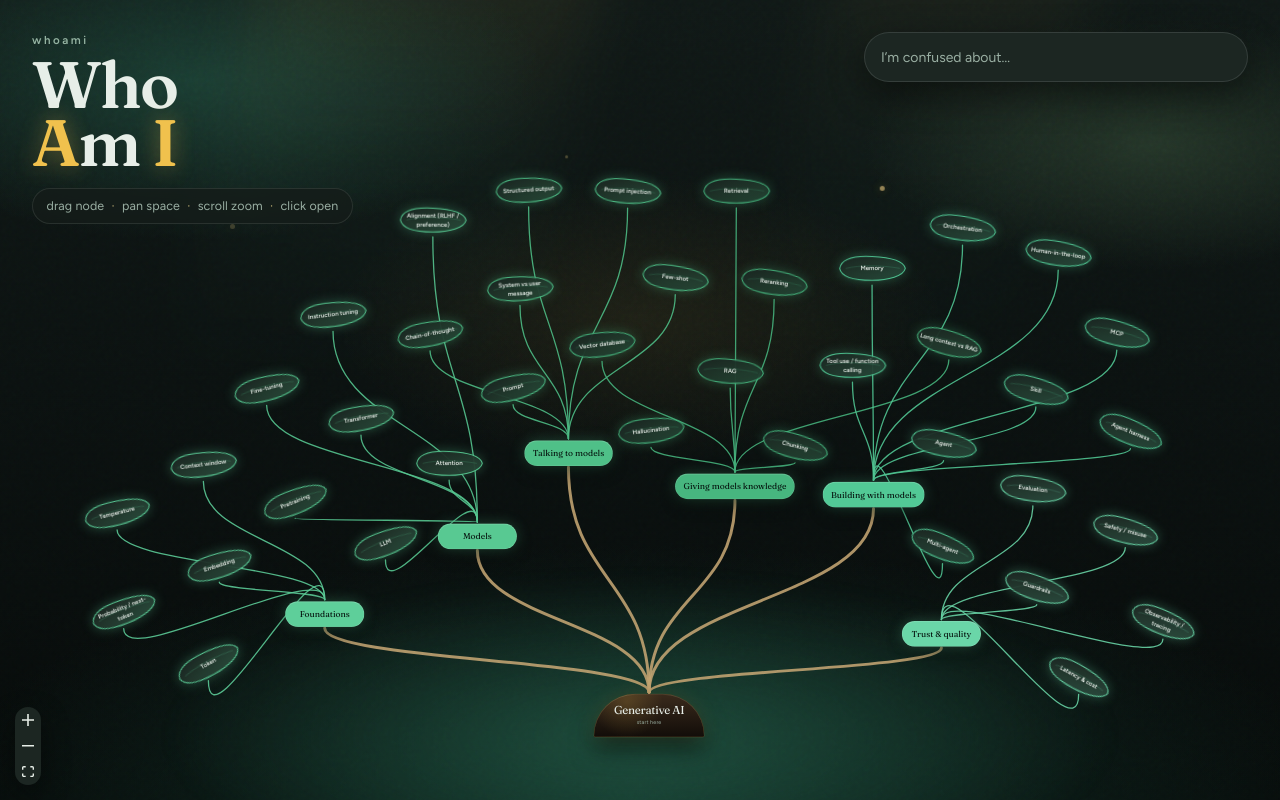
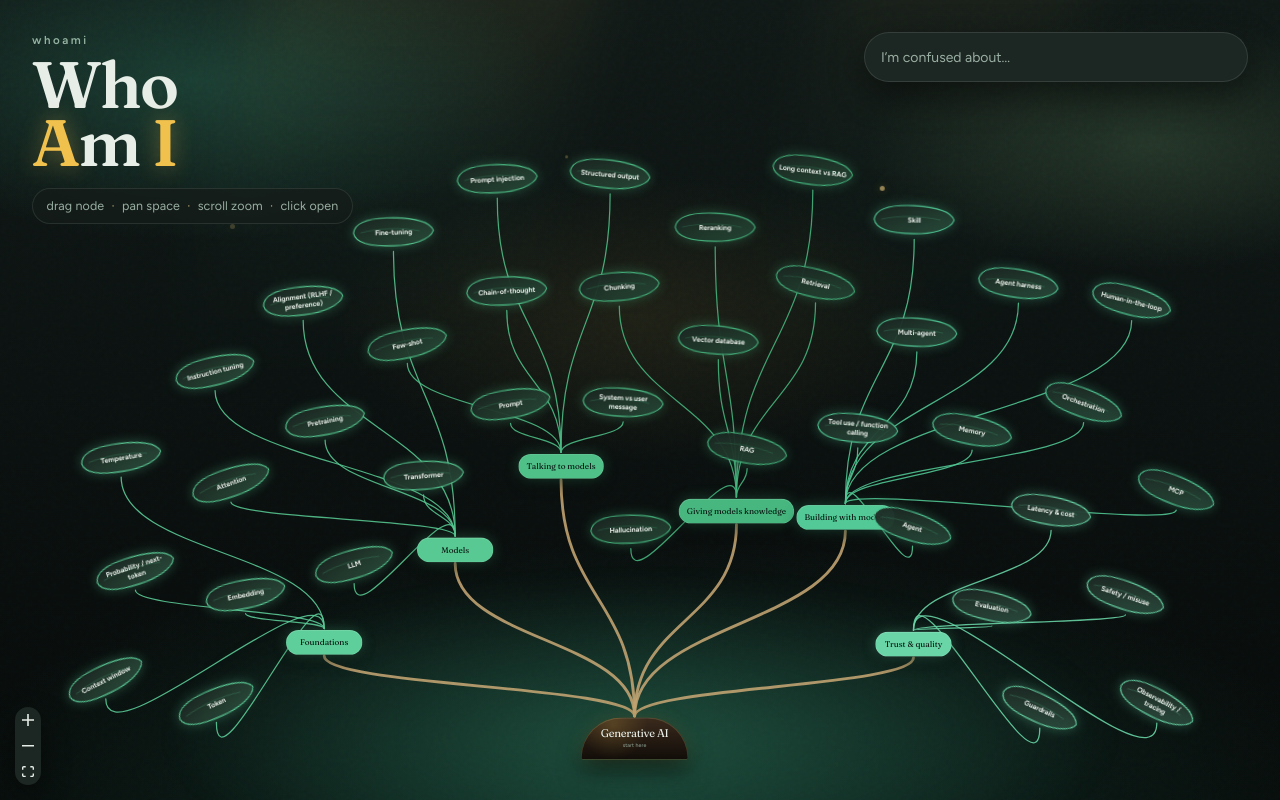
Before and after one commit to radadiavasu/WhoAmI, a Next.js app: page / in a window 1280 px wide. Built offline with nearby package versions, Linux system fonts and the light colour scheme.

Commit message:
Make leaf labels readable and keep placement after focus.
Bigger leaves, path-aware framing, and a picked-leaf visited mark so users can still find where they were on the map.

Co-authored-by: Cursor <cursoragent@cursor.com>

```diff
--- a/src/app/globals.css
+++ b/src/app/globals.css
@@ -281,8 +281,8 @@ body {
 
 .leaf-node {
   position: relative;
-  width: 158px;
-  height: 62px;
+  width: 196px;
+  height: 76px;
   transform: rotate(var(--tilt, 0deg));
   filter: drop-shadow(0 0 12px color-mix(in oklab, var(--limb) 35%, transparent));
 }
@@ -300,8 +300,15 @@ body {
   display: grid;
   place-items: center;
   height: 100%;
-  padding: 0 18px;
+  padding: 0 22px;
   text-align: center;
+}
+
+.leaf-label-text {
+  font-size: 15px;
+  font-weight: 650;
+  line-height: 1.2;
+  letter-spacing: -0.01em;
 }
 
 .whoami-node {
@@ -324,9 +331,39 @@ body {
   transform: rotate(var(--tilt, 0deg)) scale(1.12);
 }
 
+.whoami-node.is-path {
+  z-index: 3;
+  filter: drop-shadow(0 0 16px color-mix(in oklab, var(--sun) 35%, transparent));
+}
+
+/* Visited = picked leaf — tip bitten out + cool mist wash. No badge, no mote. */
+.whoami-node.is-visited .leaf-node {
+  filter: drop-shadow(0 0 8px color-mix(in oklab, var(--ink) 18%, transparent));
+}
+
+.whoami-node.is-visited .leaf-body {
+  stroke: color-mix(in oklab, var(--ink) 55%, var(--limb));
+  stroke-width: 2.7;
+}
+
+.whoami-node.is-visited .leaf-vein {
+  stroke: color-mix(in oklab, var(--ink-soft) 70%, var(--limb));
+  opacity: 0.55;
+  stroke-width: 1.2;
+}
+
+.whoami-node.is-visited .leaf-picked-edge {
+  color: color-mix(in oklab, var(--ink) 88%, var(--moss));
+}
+
 .whoami-node.is-dimmed {
   opacity: 0.12;
   filter: grayscale(0.45);
+}
+
+.whoami-node.is-visited.is-dimmed {
+  opacity: 0.5;
+  filter: grayscale(0.1);
 }
 
 .whoami-node {
--- a/src/components/map/ConceptMap.tsx
+++ b/src/components/map/ConceptMap.tsx
@@ -22,25 +22,31 @@ import { BranchEdge } from "./BranchEdge";
 const nodeTypes = { concept: ConceptNodeView };
 const edgeTypes = { branch: BranchEdge };
 
-function FocusCamera({ focusedId }: { focusedId?: string }) {
-  const { setCenter, getNode, fitView } = useReactFlow();
-  const didFitEmpty = useRef(false);
+function FocusCamera({
+  focusedId,
+  contextIds,
+}: {
+  focusedId?: string;
+  contextIds: string[];
+}) {
+  const { fitView } = useReactFlow();
+  const contextKey = contextIds.slice().sort().join("|");
 
   useEffect(() => {
     if (!focusedId) {
-      if (!didFitEmpty.current) {
-        fitView({ padding: 0.16, duration: 280 });
-        didFitEmpty.current = true;
-      }
+      fitView({ padding: 0.1, duration: 280 });
       return;
     }
-    didFitEmpty.current = false;
-    const node = getNode(focusedId);
-    if (!node) return;
-    const x = node.position.x + (node.measured?.width ?? 150) / 2;
-    const y = node.position.y + (node.measured?.height ?? 56) / 2;
-    setCenter(x, y, { zoom: 1.05, duration: 320 });
-  }, [focusedId, getNode, setCenter, fitView]);
+    const ids = contextIds.length > 0 ? contextIds : [focusedId];
+    // Frame the leaf with its chapter path so placement stays visible.
+    fitView({
+      nodes: ids.map((id) => ({ id })),
+      padding: 0.28,
+      duration: 340,
+      maxZoom: 1.15,
+      minZoom: 0.45,
+    });
+  }, [focusedId, contextKey, contextIds, fitView]);
 
   return null;
 }
@@ -48,10 +54,16 @@ function FocusCamera({ focusedId }: { focusedId?: string }) {
 type Props = {
   concepts: ConceptNode[];
   focusedId?: string;
+  visitedIds: Set<string>;
   onSelect: (id: string) => void;
 };
 
-export function ConceptMap({ concepts, focusedId, onSelect }: Props) {
+export function ConceptMap({
+  concepts,
+  focusedId,
+  visitedIds,
+  onSelect,
+}: Props) {
   // React Flow measures the viewport on the client; SSR HTML never matches.
   const [mounted, setMounted] = useState(false);
   useEffect(() => {
@@ -67,6 +79,15 @@ export function ConceptMap({ concepts, focusedId, onSelect }: Props) {
     () => (focusedId ? getFocusSet(focusedId, concepts) : null),
     [focusedId, concepts],
   );
+
+  const contextIds = useMemo(() => {
+    if (!focusedId || !focus) return [] as string[];
+    return [
+      focusedId,
+      ...focus.pathIds,
+      ...focus.neighborIds,
+    ];
+  }, [focusedId, focus]);
 
   /** User-moved node positions survive focus updates. */
   const draggedPositions = useRef(
@@ -89,11 +110,13 @@ export function ConceptMap({ concepts, focusedId, onSelect }: Props) {
             limbColor: chapterColor(resolveChapterId(n.data.node, byId)),
             focused: focusedId === n.id,
             neighbor: focus?.neighborIds.has(n.id) ?? false,
+            path: focus?.pathIds.has(n.id) ?? false,
+            visited: visitedIds.has(n.id),
             dimmed: focus?.dimmedIds.has(n.id) ?? false,
           } satisfies ConceptNodeData,
         };
       }),
-    [graph.nodes, focusedId, focus, byId],
+    [graph.nodes, focusedId, focus, byId, visitedIds],
   );
 
   const layoutEdges: Edge[] = useMemo(() => {
@@ -112,19 +135,28 @@ export function ConceptMap({ concepts, focusedId, onSelect }: Props) {
       })
       .map((e) => {
         const neighbor = e.data?.kind === "neighbor";
+        const onPath =
+          Boolean(focusedId) &&
+          ((e.source === focusedId && focus?.pathIds.has(e.target)) ||
+            (e.target === focusedId && focus?.pathIds.has(e.source)) ||
+            (focus?.pathIds.has(e.source) && focus?.pathIds.has(e.target)));
         const involved =
           focusedId &&
           (e.source === focusedId ||
             e.target === focusedId ||
             focus?.neighborIds.has(e.source) ||
-            focus?.neighborIds.has(e.target));
+            focus?.neighborIds.has(e.target) ||
+            onPath);
         const dimmed = Boolean(focusedId) && !involved;
         const sourceNode = byId.get(e.source);
-        const stroke = involved
-          ? "var(--sun)"
-          : sourceNode
-            ? chapterColor(resolveChapterId(sourceNode, byId))
-            : "var(--glow)";
+        const stroke =
+          neighbor || onPath
+            ? "var(--sun)"
+            : involved
+              ? "var(--sun)"
+              : sourceNode
+                ? chapterColor(resolveChapterId(sourceNode, byId))
+                : "var(--glow)";
         return {
           id: e.id,
           source: e.source,
@@ -133,8 +165,9 @@ export function ConceptMap({ concepts, focusedId, onSelect }: Props) {
           data: e.data,
           animated: Boolean(involved && neighbor),
           style: {
-            stroke: neighbor ? "var(--sun)" : stroke,
-            opacity: dimmed ? 0.08 : neighbor ? 0.8 : 0.88,
+            stroke,
+            opacity: dimmed ? 0.08 : neighbor || onPath ? 0.9 : 0.88,
+            strokeWidth: onPath ? 2.4 : undefined,
             strokeDasharray: neighbor ? "6 8" : undefined,
           },
         };
@@ -194,7 +227,7 @@ export function ConceptMap({ concepts, focusedId, onSelect }: Props) {
         nodeTypes={nodeTypes}
         edgeTypes={edgeTypes}
         fitView
-        fitViewOptions={{ padding: 0.14 }}
+        fitViewOptions={{ padding: 0.1 }}
         minZoom={0.18}
         maxZoom={2.4}
         proOptions={{ hideAttribution: true }}
@@ -210,7 +243,7 @@ export function ConceptMap({ concepts, focusedId, onSelect }: Props) {
         selectionOnDrag={false}
         nodeDragThreshold={4}
       >
-        <FocusCamera focusedId={focusedId} />
+        <FocusCamera focusedId={focusedId} contextIds={contextIds} />
         <Controls showInteractive={false} position="bottom-left" />
       </ReactFlow>
     </div>
--- a/src/components/map/ConceptNode.tsx
+++ b/src/components/map/ConceptNode.tsx
@@ -12,12 +12,23 @@ export type ConceptNodeData = {
   limbColor: string;
   focused?: boolean;
   neighbor?: boolean;
+  path?: boolean;
+  visited?: boolean;
   dimmed?: boolean;
 };
 
 function ConceptNodeComponent({ data, id }: NodeProps) {
-  const { node, role, angle, limbColor, focused, neighbor, dimmed } =
-    data as ConceptNodeData;
+  const {
+    node,
+    role,
+    angle,
+    limbColor,
+    focused,
+    neighbor,
+    path,
+    visited,
+    dimmed,
+  } = data as ConceptNodeData;
 
   return (
     <div
@@ -25,6 +36,8 @@ function ConceptNodeComponent({ data, id }: NodeProps) {
         "whoami-node relative",
         focused ? "is-focused" : "",
         neighbor ? "is-neighbor" : "",
+        path ? "is-path" : "",
+        visited && !focused ? "is-visited" : "",
         dimmed ? "is-dimmed" : "",
         role === "leaf" ? "is-leaf" : "",
       ].join(" ")}
@@ -57,7 +70,7 @@ function ConceptNodeComponent({ data, id }: NodeProps) {
         </div>
       ) : (
         <div className="leaf-node">
-          <svg className="leaf-svg" viewBox="0 0 180 72" aria-hidden>
+          <svg className="leaf-svg" viewBox="0 0 220 84" aria-hidden>
             <defs>
               <linearGradient id={`leaf-fill-${id}`} x1="0" y1="0" x2="1" y2="1">
                 <stop offset="0%" stopColor="#1a2420" />
@@ -66,26 +79,61 @@ function ConceptNodeComponent({ data, id }: NodeProps) {
                   stopColor="color-mix(in oklab, var(--limb) 32%, #121a17)"
                 />
               </linearGradient>
+              {visited ? (
+                <linearGradient
+                  id={`leaf-picked-${id}`}
+                  x1="0"
+                  y1="0"
+                  x2="1"
+                  y2="1"
+                >
+                  <stop offset="0%" stopColor="#1e2a28" />
+                  <stop offset="55%" stopColor="#243330" />
+                  <stop
+                    offset="100%"
+                    stopColor="color-mix(in oklab, var(--limb) 18%, #2a3532)"
+                  />
+                </linearGradient>
+              ) : null}
             </defs>
             <path
-              d="M14,36 C18,12 52,6 90,8 C132,10 164,18 168,36 C164,54 128,64 90,64 C50,64 18,56 14,36 Z"
-              fill={`url(#leaf-fill-${id})`}
+              className="leaf-body"
+              d={
+                visited && !focused
+                  ? // Picked leaf — bite taken from the tip (you've been here).
+                    "M16,42 C20,14 60,7 110,9 C150,11 178,18 192,30 C186,36 186,48 192,54 C178,66 150,73 110,75 C60,75 20,66 16,42 Z"
+                  : "M16,42 C20,14 60,7 110,9 C155,11 196,20 204,42 C196,64 152,75 110,75 C60,75 20,66 16,42 Z"
+              }
+              fill={
+                visited && !focused
+                  ? `url(#leaf-picked-${id})`
+                  : `url(#leaf-fill-${id})`
+              }
               stroke="var(--limb)"
-              strokeWidth="2.4"
+              strokeWidth="2.6"
               opacity="0.95"
             />
             <path
-              d="M28,36 C60,28 110,28 155,36"
+              className="leaf-vein"
+              d="M32,42 C72,32 130,32 172,42"
               fill="none"
               stroke="var(--limb)"
-              strokeWidth="1"
+              strokeWidth="1.1"
               opacity="0.45"
             />
+            {visited && !focused ? (
+              <path
+                className="leaf-picked-edge"
+                d="M192,30 C186,36 186,48 192,54"
+                fill="none"
+                stroke="currentColor"
+                strokeWidth="2.4"
+                strokeLinecap="round"
+              />
+            ) : null}
           </svg>
           <div className="leaf-label">
-            <div className="text-[12.5px] font-semibold leading-snug text-[var(--ink)]">
-              {node.name}
-            </div>
+            <div className="leaf-label-text text-[var(--ink)]">{node.name}</div>
           </div>
         </div>
       )}
--- a/src/components/map/MapExperience.tsx
+++ b/src/components/map/MapExperience.tsx
@@ -45,15 +45,35 @@ export function MapExperience({ nodes, initialFocusId }: Props) {
   const byId = useMemo(() => indexById(nodes), [nodes]);
   const isMobile = useIsMobile();
   const [focusedId, setFocusedId] = useState<string | undefined>(initialFocusId);
+  const [visitedIds, setVisitedIds] = useState<Set<string>>(
+    () => new Set(initialFocusId ? [initialFocusId] : []),
+  );
 
   useEffect(() => {
     setFocusedId(initialFocusId);
+    if (initialFocusId) {
+      setVisitedIds((prev) => {
+        if (prev.has(initialFocusId)) return prev;
+        const next = new Set(prev);
+        next.add(initialFocusId);
+        return next;
+      });
+    }
   }, [initialFocusId]);
 
   useEffect(() => {
     const onPop = () => {
       const match = window.location.pathname.match(/^\/c\/([^/]+)/);
-      setFocusedId(match?.[1]);
+      const id = match?.[1];
+      setFocusedId(id);
+      if (id) {
+        setVisitedIds((prev) => {
+          if (prev.has(id)) return prev;
+          const next = new Set(prev);
+          next.add(id);
+          return next;
+        });
+      }
     };
     window.addEventListener("popstate", onPop);
     return () => window.removeEventListener("popstate", onPop);
@@ -66,6 +86,12 @@ export function MapExperience({ nodes, initialFocusId }: Props) {
 
   const onSelect = (id: string) => {
     setFocusedId(id);
+    setVisitedIds((prev) => {
+      if (prev.has(id)) return prev;
+      const next = new Set(prev);
+      next.add(id);
+      return next;
+    });
     window.history.pushState(null, "", `/c/${id}`);
   };
 
@@ -104,6 +130,7 @@ export function MapExperience({ nodes, initialFocusId }: Props) {
           <ConceptMap
             concepts={nodes}
             focusedId={focusedId}
+            visitedIds={visitedIds}
             onSelect={onSelect}
           />
         </ReactFlowProvider>
--- a/src/lib/focus.ts
+++ b/src/lib/focus.ts
@@ -1,4 +1,18 @@
 import type { ConceptNode } from "@/content/schema";
+
+/** Walk parentId chain from focused node up to the root (excludes focused). */
+export function ancestryPathIds(
+  focusedId: string,
+  byId: Map<string, ConceptNode>,
+): Set<string> {
+  const path = new Set<string>();
+  let current = byId.get(focusedId);
+  while (current?.parentId) {
+    path.add(current.parentId);
+    current = byId.get(current.parentId);
+  }
+  return path;
+}
 
 export function getFocusSet(
   focusedId: string,
@@ -6,11 +20,13 @@ export function getFocusSet(
 ): {
   focusedId: string;
   neighborIds: Set<string>;
+  pathIds: Set<string>;
   dimmedIds: Set<string>;
 } {
   const byId = new Map(nodes.map((n) => [n.id, n]));
   const focused = byId.get(focusedId);
   const neighborIds = new Set<string>();
+  const pathIds = ancestryPathIds(focusedId, byId);
 
   if (focused) {
     for (const n of focused.neighbors) neighborIds.add(n.id);
@@ -27,8 +43,9 @@ export function getFocusSet(
   for (const node of nodes) {
     if (node.id === focusedId) continue;
     if (neighborIds.has(node.id)) continue;
+    if (pathIds.has(node.id)) continue;
     dimmedIds.add(node.id);
   }
 
-  return { focusedId, neighborIds, dimmedIds };
+  return { focusedId, neighborIds, pathIds, dimmedIds };
 }
--- a/src/lib/graph.ts
+++ b/src/lib/graph.ts
@@ -33,10 +33,10 @@ const ROOT_W = 240;
 const ROOT_H = 96;
 const CHAPTER_W = 176;
 const CHAPTER_H = 76;
-const LEAF_W = 158;
-const LEAF_H = 62;
+const LEAF_W = 196;
+const LEAF_H = 76;
 /** Minimum center-to-center distance so oval leaves never visually merge. */
-const LEAF_GAP = 200;
+const LEAF_GAP = 236;
 
 function offsetFrom(
   origin: { x: number; y: number },
```
Also changed, not shown: 2 other files (tests, documents, lock files or other folders).
